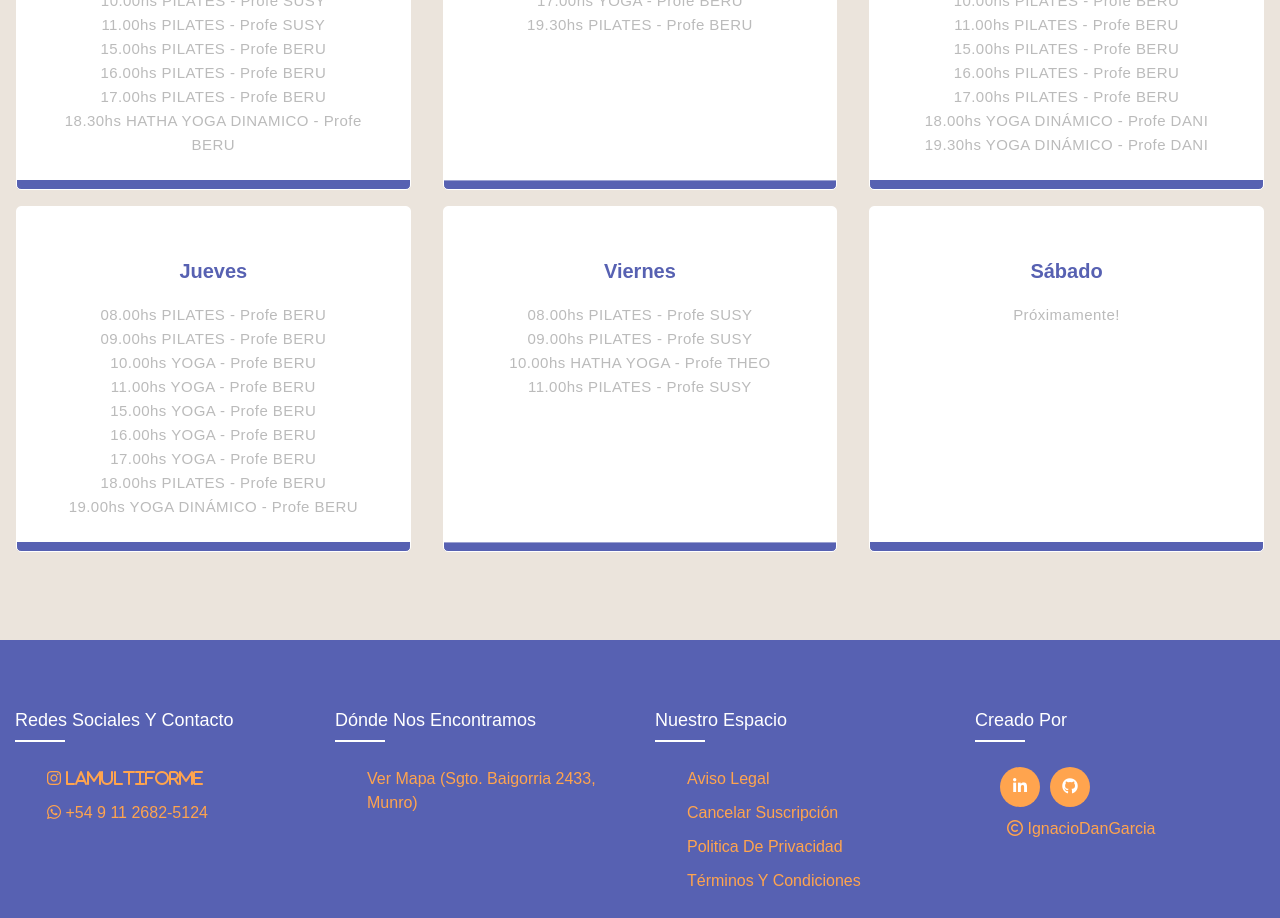
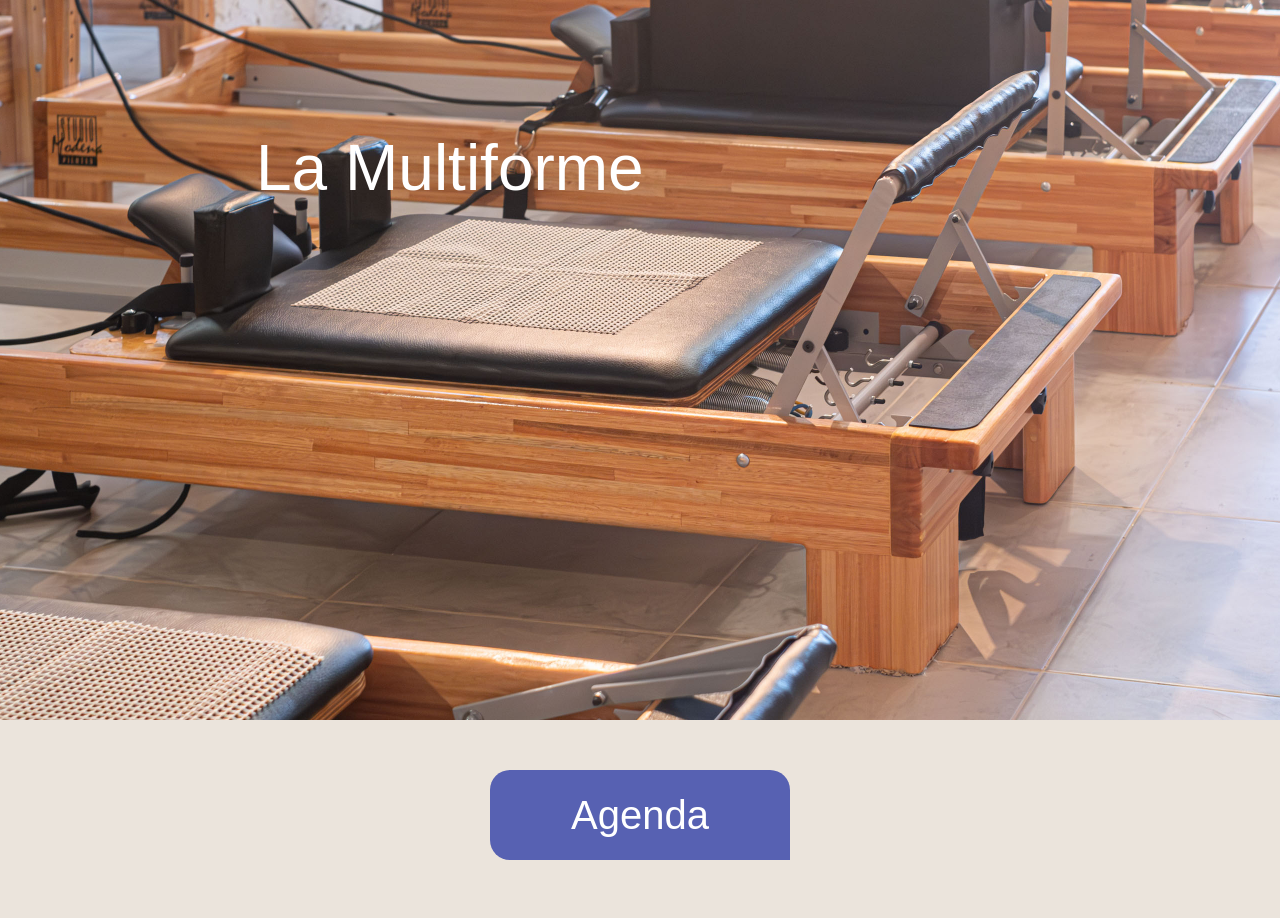
Before and after one commit to ignacioDanGarcia/lamultiformeWeb, a Vue app: page / in a window 1280 px wide. Shown: the part 300-1218 px from the top of the page. Built offline with nearby package versions, Linux system fonts and the light colour scheme; a web font is replaced by a local one.

Commit message:
avanzo home

```diff
--- a/src/components/Agenda.vue
+++ b/src/components/Agenda.vue
@@ -1,4 +1,9 @@
 <template>
+    <div>
+        <div class="agenda">
+            <h1 class="agenda-text">Agenda</h1>
+        </div>
+
         <div class="row">
             <div class="column">
                 <div class="card">
@@ -78,7 +83,7 @@
             </div>
 
 
-
+        </div>
     </div>
 </template>
 
@@ -95,24 +100,27 @@ export default {
     box-sizing: border-box;
 
 }
-
-section {
-    min-height: 100vh; /* Cambiado a min-height para asegurar que ocupe al menos 100vh */
-    width: 100%;
-    display: grid;
-    place-items: center;
-    padding-bottom: 80px; /* Ajusta este valor según la altura de tu footer */
-    overflow: auto;
-    height: fit-content;
+.agenda {
+    text-align: center;
+    margin-bottom: 60px;
+    display: flex;
+    align-items: center;
+    justify-content: center;
 }
-.section-heading {
+.agenda-text{
+    color: white;
+    background-color: #5761b2;
+    padding: 10px;
+    border-radius: 20px 20px 0 20px;
+    width: 300px;
+    height: 90px;
     display: flex;
-    flex-wrap: wrap;
+    align-items: center;
+    justify-content: center;
+    transition: background-color 0.3s;
 }
-.section-heading h3{
-    color: #fff;
-    margin: 2em 0;
-    font-size: 40px;
+.agenda-text:hover {
+  background-color: rgba(87, 97, 178, 0.8); /* Ajusta el canal alfa según tus preferencias */
 }
 .row {
     display: flex;
--- a/src/views/Home.vue
+++ b/src/views/Home.vue
@@ -30,8 +30,14 @@ export default {
   <div>
     <Navbar :isLoggedIn="isLoggedIn" @logout="handleLogout" />
     <router-view :isLoggedIn="isLoggedIn" @logged-in="handleLoggedIn" />
-    <br><br><br>
-    <br><br><br>
+    <div class="foto-fondo">
+      <img src="..\assets\home_camas.jpeg" alt="Descripción de la imagen" >
+      <div class="titulo">
+        <h1>La Multiforme</h1>
+      </div>
+
+    </div>
+
     <Agenda />
     <br><br><br>
     <Footer />
@@ -39,5 +45,33 @@ export default {
 </template>
 
 <style scoped>
+.foto-fondo{
+  position: relative;
+  overflow: hidden;
+  margin-bottom: 30px;
+}
+.foto-fondo img{
+  margin: 20px 0;
+  width: 100%;
+  height: 1000px;
+  min-height: 300px;
+  object-fit: cover;
+  object-position: center;
+}
 
+.titulo h1{
+  margin-top: auto;
+  position: absolute;
+  top: 45%;
+  left: 20%;
+  transform: translate(0%, -50%);
+  color: #fff;
+  font-size: 4em;
+}
+
+@media(max-width: 630px){
+    .titulo h1{
+      font-size: 2em;
+    }
+}
 </style>
```
Also changed, not shown: src/assets/home_camas.jpeg (added). Lines whose indentation alone changed are shown as unchanged.
